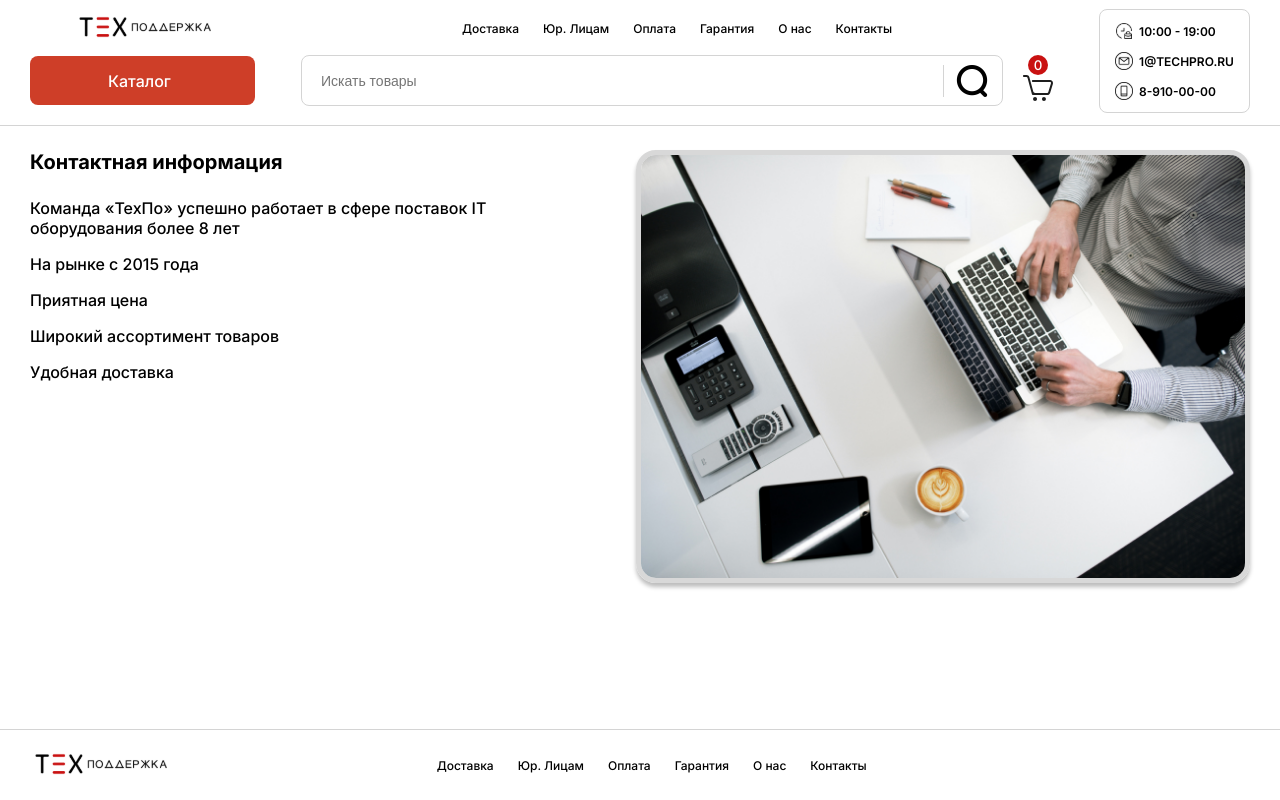
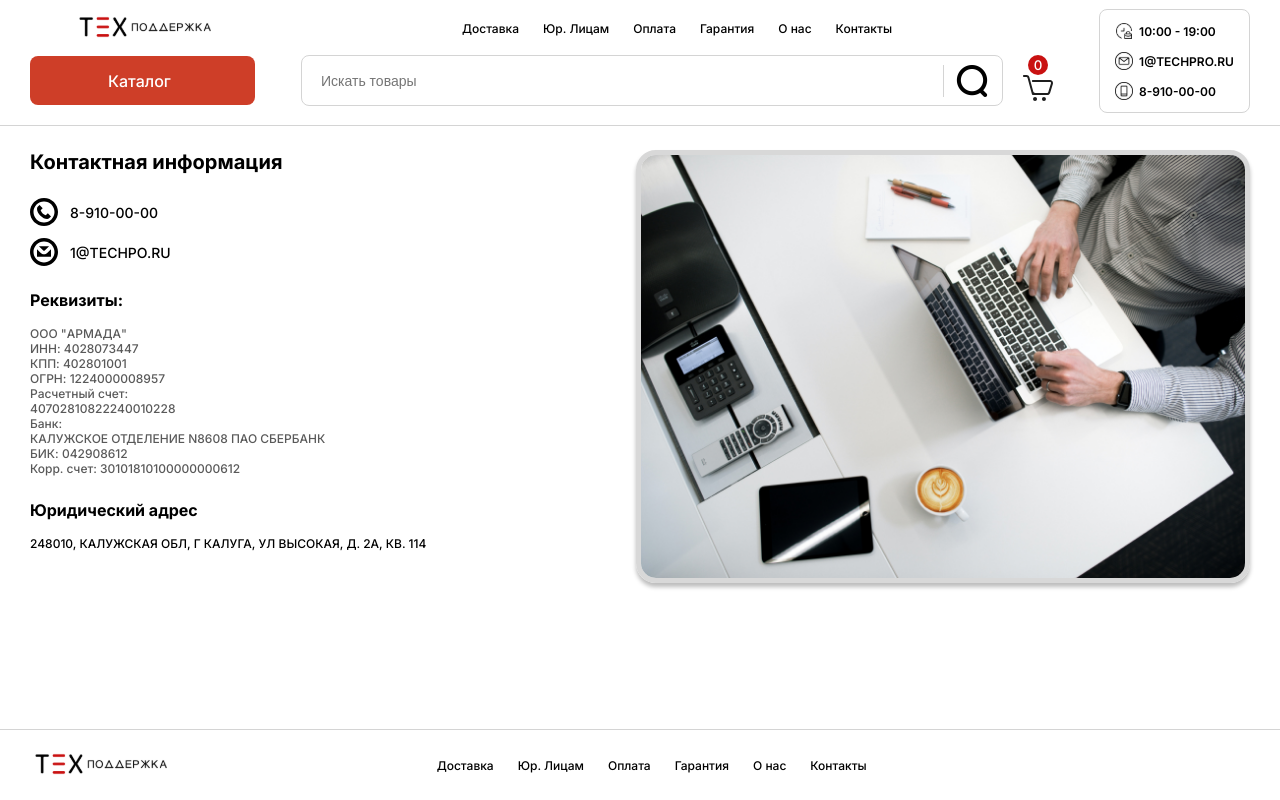
Before and after one commit to Sttrano-Alexey/tehvercel, a React (Vite) app: page /contacts in a window 1280 px wide. Built offline with nearby package versions, Linux system fonts and the light colour scheme.

Commit message:
contact mod

```diff
--- a/src/pages/Contacts.jsx
+++ b/src/pages/Contacts.jsx
@@ -2,6 +2,8 @@ import '../styles/descPage.css'
 import Header from "../components/Header/Header";
 import Footer from "../components/Footer/Footer"
 import contacts from '../components/Images/img/contacts.jpg'
+import mail from '../components/Images/UI/mail.svg'
+import phone from '../components/Images/UI/phone.svg'
 
 export default function Contacts(){
     return(
@@ -12,11 +14,29 @@ export default function Contacts(){
                 <div className="description__column">
                     <h1 className="description__column-title">Контактная информация</h1>
                     <div className="description__column-text">
-                        <p className="description__column-p">Команда «ТехПо» успешно работает в сфере поставок IT оборудования <span>более 8 лет</span></p>
-                        <p className="description__column-p">На рынке с 2015 года</p>
-                        <p className="description__column-p">Приятная цена</p>
-                        <p className="description__column-p">Широкий ассортимент товаров</p>
-                        <p className="description__column-p">Удобная доставка</p>
+                        <div>
+                            <img src={phone} alt="" />
+                            <a href="tel:8-910-00-00" className="description__column-a">8-910-00-00</a>
+                        </div>
+                        <div className='mb'>
+                            <img src={mail} alt="" />
+                            <a href="mailto:1@techpo.ru" className="description__column-a">1@techpo.ru</a>
+                        </div>
+                        <p className="description__column-p"><strong>Реквизиты:</strong></p>
+                        <div className='desc-rec mb'>
+                            <span>ООО "АРМАДА"</span>
+                            <span>ИНН: 4028073447</span>
+                            <span>КПП: 402801001</span>
+                            <span>ОГРН: 1224000008957</span>
+                            <span>Расчетный счет:</span>
+                            <span>40702810822240010228</span>
+                            <span>Банк:</span>
+                            <span>КАЛУЖСКОЕ ОТДЕЛЕНИЕ N8608 ПАО СБЕРБАНК</span>
+                            <span>БИК: 042908612</span>
+                            <span>Корр. счет: 30101810100000000612</span>
+                        </div>
+                        <p className="description__column-p"><strong>Юридический адрес</strong></p>
+                        <p className="description__column-p adres">248010, Калужская обл, г Калуга, ул Высокая, д. 2а, кв. 114</p>
                     </div>
                 </div>
                 <div className="description__column">
--- a/src/styles/descPage.css
+++ b/src/styles/descPage.css
@@ -76,6 +76,36 @@
     margin-top: 24px;
     color: #C91111;
 }
+.description__column-text div a{
+    color: #000;
+    font-size: 14px;
+    text-transform: uppercase;
+}
+.description__column-text div{
+    display: flex;
+    align-items: center;
+    gap: 12px;
+}
+.description__column-text div:first-child{
+    margin-bottom: 12px;
+}
+.mb{
+    margin-bottom: 24px;
+}
+.desc-rec{
+    display: flex;
+    flex-direction: column;
+    align-items: start !important;
+    gap: 0 !important;
+}
+.desc-rec span{
+    font-size: 12px;
+    color: #000000a6;
+}
+.adres{
+    text-transform: uppercase;
+    font-size: 12px;
+}
 @media (max-width: 1160px) {
     .description{
         height: 100vh;
```
